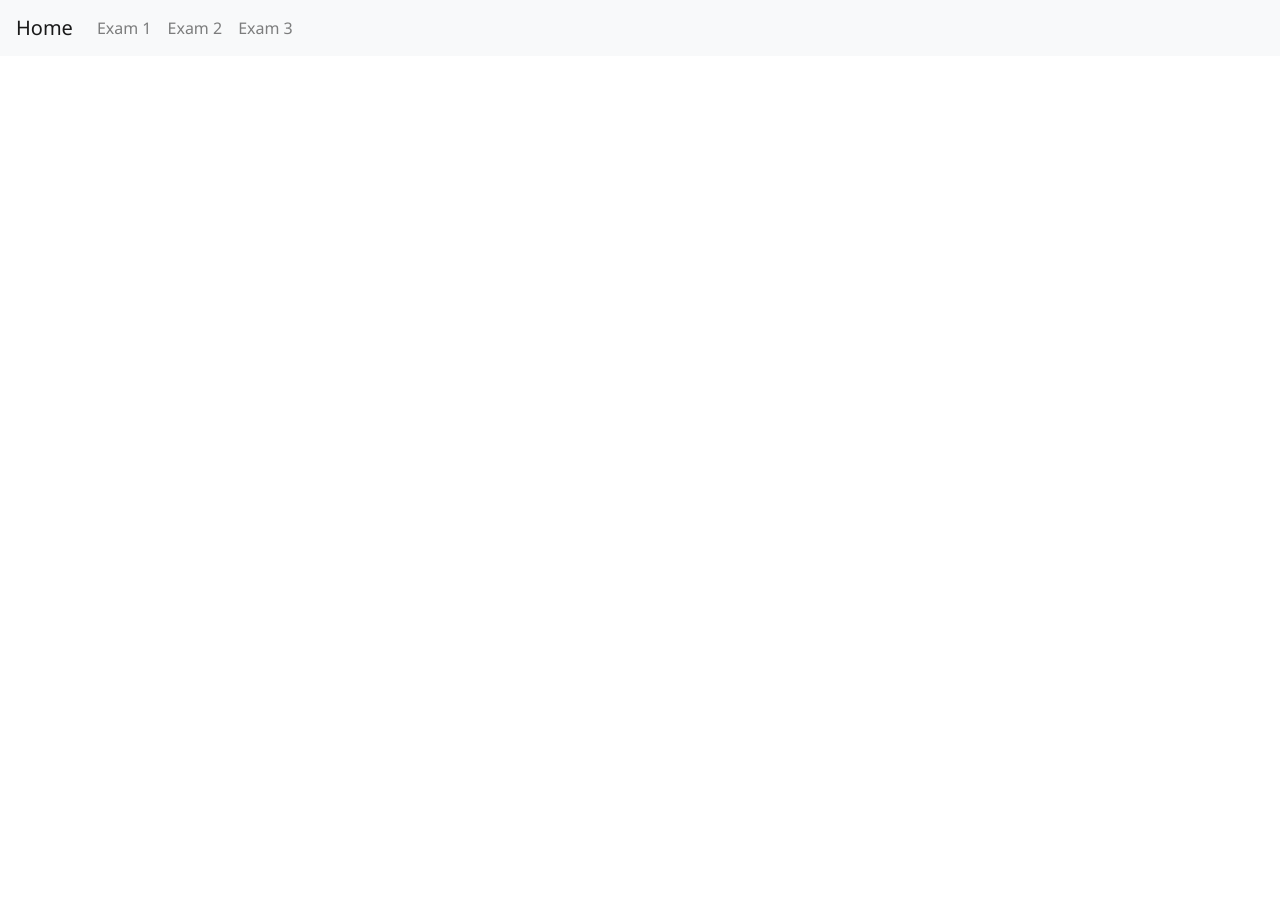
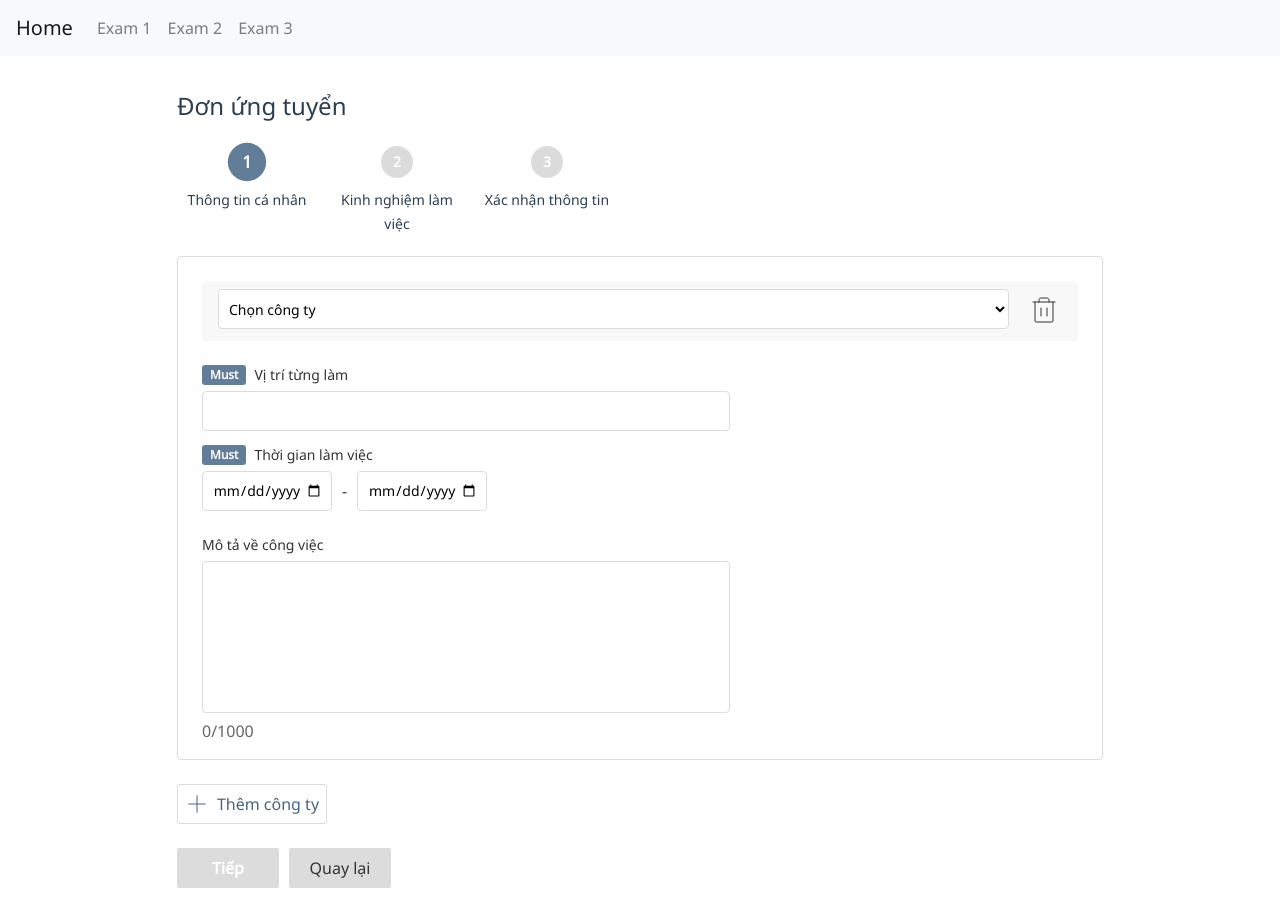
Before and after one commit to ngduy56/training-vue, a Vue app: page /multiform/second-step in a window 1280 px wide. Before the commit the page ends 800 px from the top, so only its background shows below. Built offline with nearby package versions, Linux system fonts and the light colour scheme.

Commit message:
fix feedback

```diff
--- a/src/components/common/Navbar.vue
+++ b/src/components/common/Navbar.vue
@@ -4,7 +4,7 @@
     <div class="collapse navbar-collapse" id="navbarSupportedContent">
       <ul class="navbar-nav mr-auto">
         <router-link
-          :to="{ name: 'input-exam' }"
+          :to="{ name: 'inputExam' }"
           class="nav-item"
           active-class="active"
           tag="li"
@@ -22,7 +22,7 @@
           <a class="nav-link">Exam 2</a>
         </router-link>
         <router-link
-          :to="{ name: 'first-step' }"
+          :to="{ name: 'firstStep' }"
           class="nav-item"
           active-class="active"
           tag="li"
--- a/src/components/multiform/FirstStepComp/FirstStepComp.vue
+++ b/src/components/multiform/FirstStepComp/FirstStepComp.vue
@@ -93,7 +93,7 @@ export default {
       this.isValid = validateFirstForm(this.firstStepForm);
       if (this.isValid) {
         this.saveFirstForm(this.firstStepForm);
-        this.$router.push({ path: "/3/2" });
+        this.$router.push({ name: "secondStep" });
       }
     },
   },
--- a/src/components/multiform/SecondStepComp/SecondStepComp.vue
+++ b/src/components/multiform/SecondStepComp/SecondStepComp.vue
@@ -97,11 +97,11 @@ export default {
       this.isValid = validateSecondForm(this.secondStepForm);
       if (this.isValid) {
         this.saveSecondForm(this.secondStepForm);
-        this.$router.push({ path: "/3/3" });
+        this.$router.push({ name: "thirdStep" });
       }
     },
     previousStep() {
-      this.$router.push({ path: "/3/1" });
+      this.$router.push({ name: "firstStep" });
     },
   },
 };
@@ -152,6 +152,9 @@ export default {
 
     &:nth-child(2) {
       margin-left: 10px;
+      cursor: pointer;
+      color: #333333;
+      font-weight: 400;
     }
   }
   .btn-next {
--- a/src/components/multiform/sharedComponents/StepElement.vue
+++ b/src/components/multiform/sharedComponents/StepElement.vue
@@ -32,24 +32,24 @@ export default {
   },
   watch: {
     $route() {
-      var parts = this.$route.fullPath.split("/");
-      var lastSegment = parts.pop();
+      const parts = this.$route.fullPath.split("/");
+      const lastSegment = parts.pop();
 
       let item = document.querySelectorAll(".step-num");
       item.forEach((i) => {
         i.classList.remove("active");
       });
-      item[lastSegment - 1].classList.add("active");
+      let index = this.stepList.findIndex((item) => item.path === lastSegment);
+      item[index].classList.add("active");
 
       let line = document.querySelector(".line");
-      line.style.width = `${140 * (lastSegment - 1)}px`;
+      line.style.width = `${140 * index}px`;
     },
   },
   methods: {
-    toggleActive(index) {
-      let pathTo = `/3/${index + 1}`;
-      if (this.$route.path !== pathTo && this.stepList[index].isDone) {
-        this.$router.push({ path: `/3/${index + 1}` });
+    toggleActive(index, path) {
+      if (this.$route.path !== path && this.stepList[index].isDone) {
+        this.$router.push({ path: path });
 
         let item = document.querySelectorAll(".step-num");
         item.forEach((i) => {
@@ -71,14 +71,12 @@ export default {
   width: 100%;
   height: 148px;
   margin-bottom: 20px;
-
   .title {
     font-size: 24px;
     font-weight: 400;
     line-height: 36px;
     letter-spacing: 0em;
   }
-
   .line {
     height: 2px;
     position: absolute;
--- a/src/components/multiform/sharedComponents/StepItem.vue
+++ b/src/components/multiform/sharedComponents/StepItem.vue
@@ -18,7 +18,7 @@ export default {
   },
   methods: {
     toggleActive() {
-      this.$emit("toggleActive", this.index);
+      this.$emit("toggleActive", this.index, this.item.path);
     },
   },
 };
--- a/src/constants/FormConstants.js
+++ b/src/constants/FormConstants.js
@@ -79,9 +79,9 @@ const COMPANY_LIST = [
   },
 ];
 const STEP_LIST = [
-  { num: 1, name: "Thông tin cá nhân", isDone: true },
-  { num: 2, name: "Kinh nghiệm làm việc", isDone: false },
-  { num: 3, name: "Xác nhận thông tin", isDone: false },
+  { num: 1, path: "first-step", name: "Thông tin cá nhân", isDone: true },
+  { num: 2, path: "second-step", name: "Kinh nghiệm làm việc", isDone: false },
+  { num: 3, path: "third-step", name: "Xác nhận thông tin", isDone: false },
 ];
 const INPUT_TEXT = "input-text";
 const INPUT_DATE = "input-date";
```
Also changed, not shown: src/routes/routes.js (+6 -6 lines).
